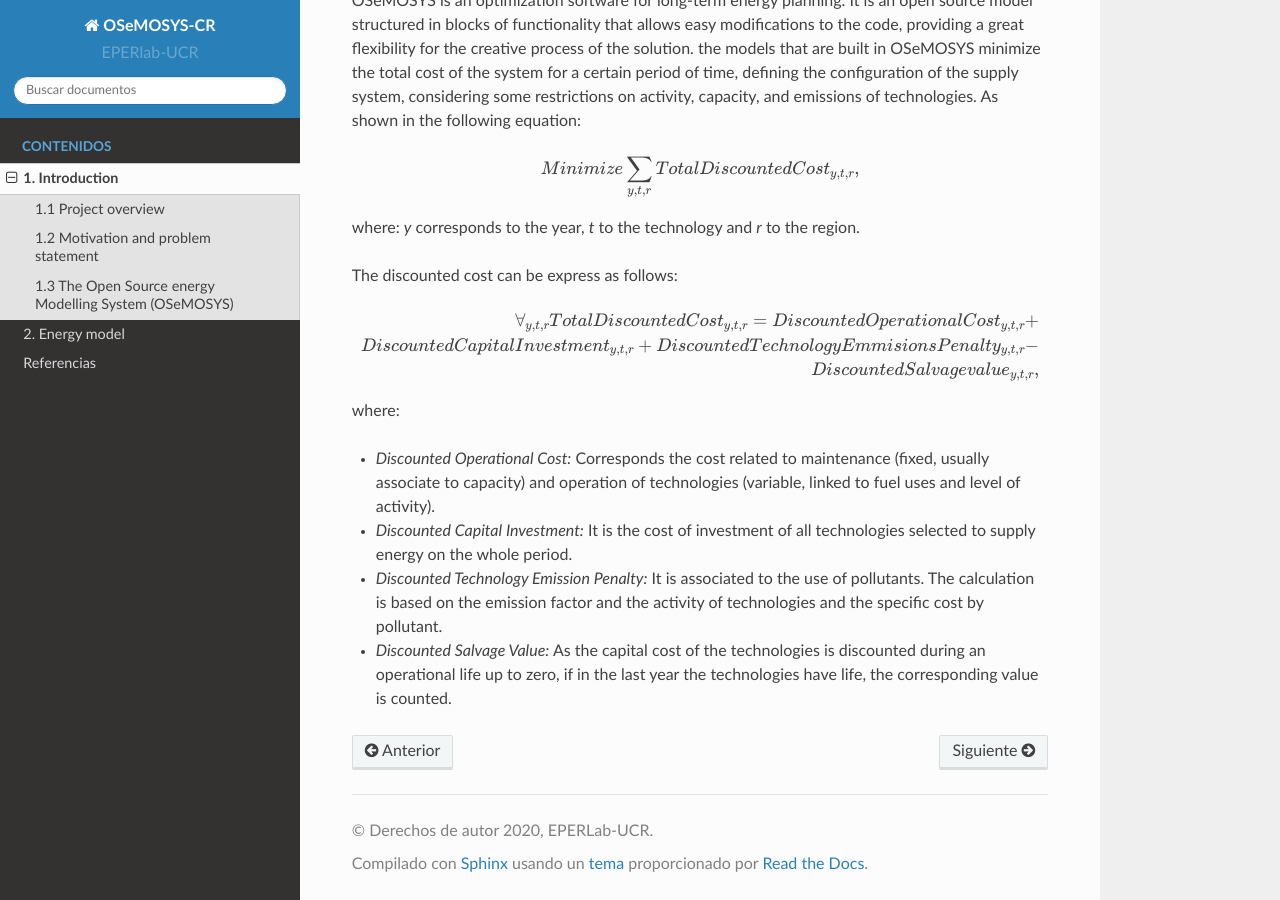
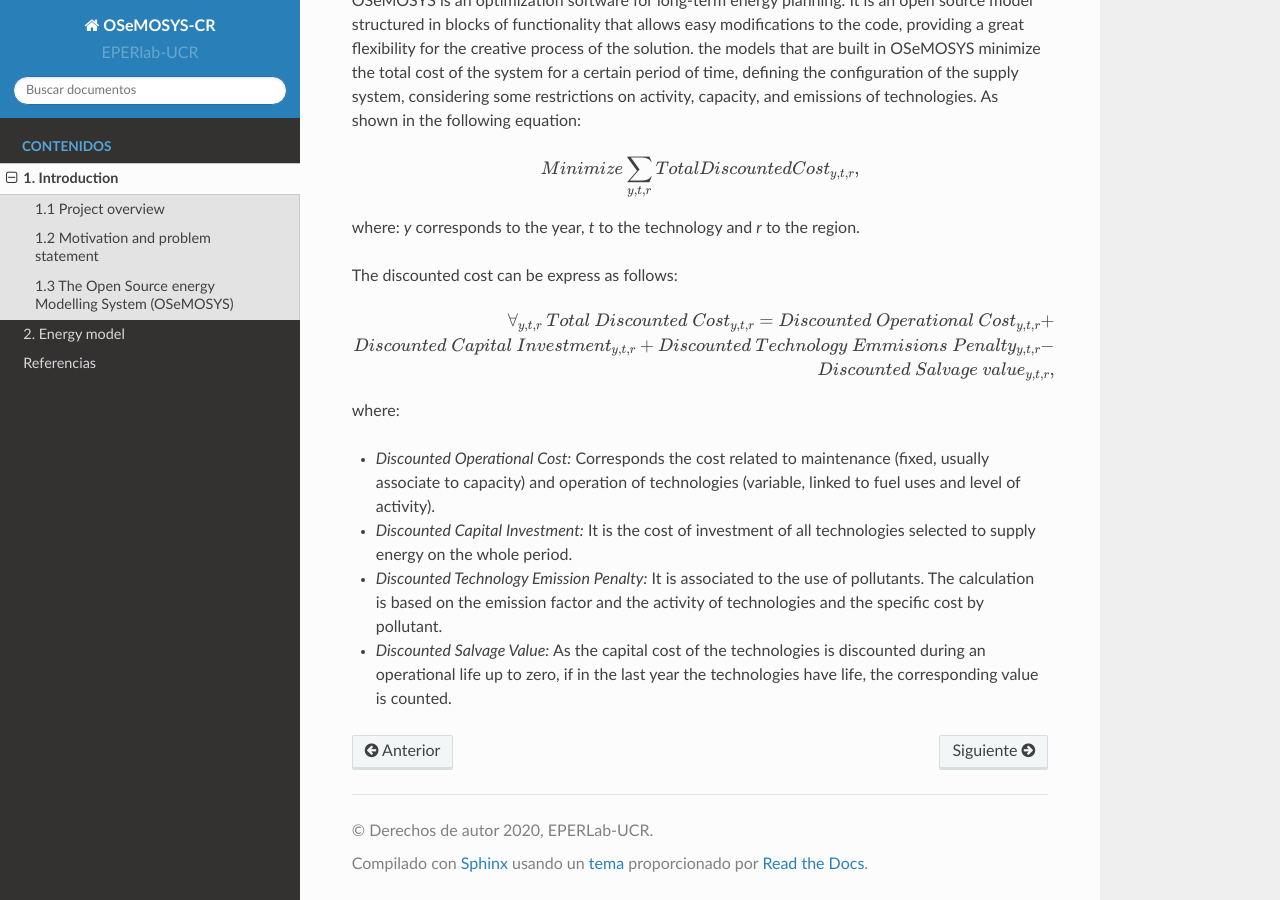
Before and after one commit to EPERLab/OSeMOSYS-CR, a Sphinx documentation site: the page built from docs/01Introduction.rst, in a window 1280 px wide and 900 px high, scrolled down 1715 px. Built offline with Sphinx 7.4.7 and the Read the Docs theme 2.0.0, drawn with Linux system fonts in a browser that asks for light colours.

```diff
--- a/docs/01Introduction.rst
+++ b/docs/01Introduction.rst
@@ -42,7 +42,7 @@ The discounted cost can be express as follows:
 
 .. math::
 
- ∀_{y,t,r} Total Discounted Cost_{y,t,r} =  Discounted Operational Cost_{y,t,r} +\\ Discounted Capital Investment_{y,t,r} + Discounted Technology Emmisions Penalty_{y,t,r} - \\ Discounted Salvage value_{y,t,r},
+ ∀_{y,t,r}\ Total\ Discounted\ Cost_{y,t,r} =  Discounted\ Operational\ Cost_{y,t,r} +\\ Discounted\ Capital\ Investment_{y,t,r} + Discounted\ Technology\ Emmisions\ Penalty_{y,t,r} - \\ Discounted\ Salvage\ value_{y,t,r},
 
 where:
 
```
